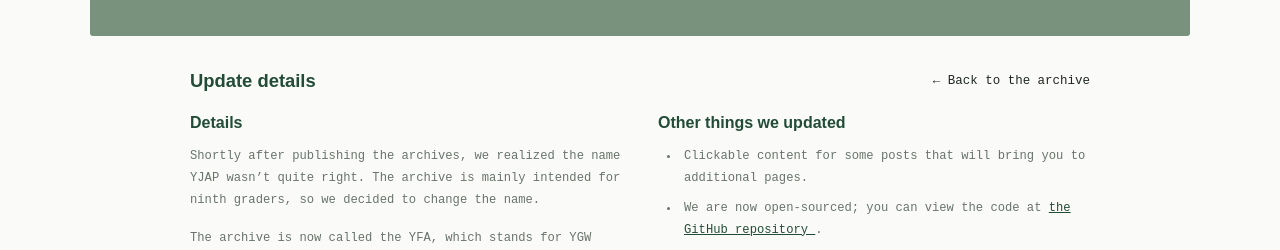
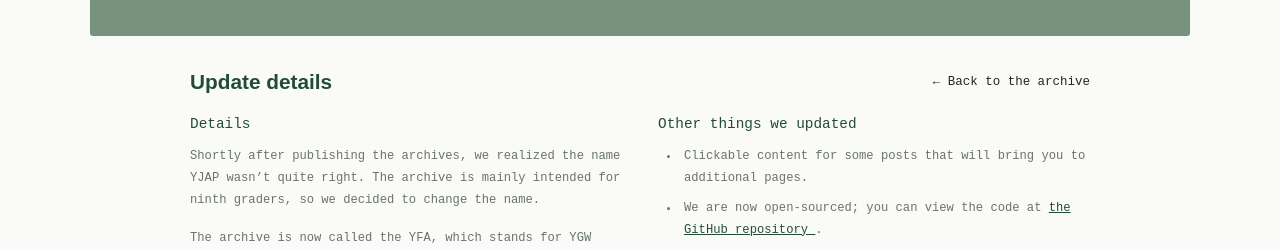
Before and after one commit to developerSussyCat/YJAP, a plain HTML site: page details/update.html in a window 1280 px wide. Shown: the part 550-800 px from the top of the page. Drawn offline with Linux system fonts and the light colour scheme.

Commit message:
Refactor HTML structure and update styles

```diff
--- a/details/update.html
+++ b/details/update.html
@@ -62,7 +62,7 @@
 
     nav a:hover,
     .back-link:hover,
-    .article-columns a:hover {
+    .article-column a:hover {
       color: var(--green);
     }
 
@@ -122,11 +122,11 @@
       gap: 16px;
     }
 
-    h2 {
+    .article-topline h2 {
       margin: 0;
       color: var(--green-dark);
       font-family: var(--heading);
-      font-size: 1.15rem;
+      font-size: 1.3rem;
     }
 
     .back-link {
@@ -136,19 +136,21 @@
       white-space: nowrap;
     }
 
+    /* Two columns on larger screens */
     .article-columns {
       max-width: 900px;
       margin: 0 auto;
       display: grid;
-      grid-template-columns: 1fr 1fr;
+      grid-template-columns: repeat(2, minmax(0, 1fr));
       gap: 36px;
     }
 
-    .article-column h2 {
+    .article-column h3 {
       margin: 0 0 14px;
       color: var(--green-dark);
-      font-family: var(--heading);
-      font-size: 1rem;
+      font-family: var(--mono);
+      font-size: .9rem;
+      font-weight: 500;
     }
 
     .article-column p,
@@ -163,7 +165,7 @@
     }
 
     .article-column ul {
-      margin: 0;
+      margin: 0 0 18px;
       padding-left: 22px;
     }
 
@@ -185,7 +187,8 @@
       line-height: 1.7;
     }
 
-    @media (max-width: 700px) {
+    /* Only stack the article columns on phone-sized screens */
+    @media (max-width: 600px) {
       header {
         padding: 15px 5%;
       }
@@ -248,7 +251,7 @@
 
     <article class="article-columns">
       <section class="article-column">
-        <h2>Details</h2>
+        <h3>Details</h3>
 
         <p>
           Shortly after publishing the archives, we realized the name YJAP
@@ -270,7 +273,7 @@
       </section>
 
       <section class="article-column">
-        <h2>Other things we updated</h2>
+        <h3>Other things we updated</h3>
 
         <ul>
           <li>
```
